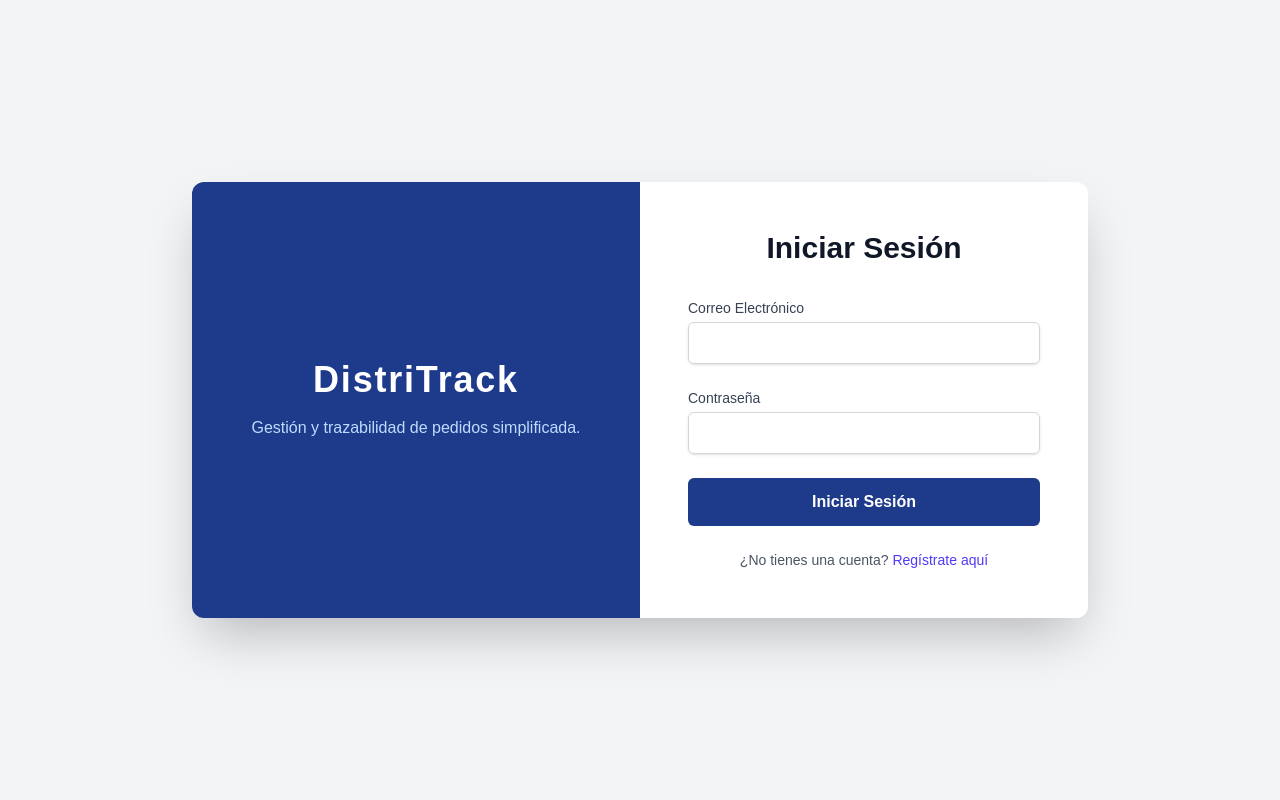
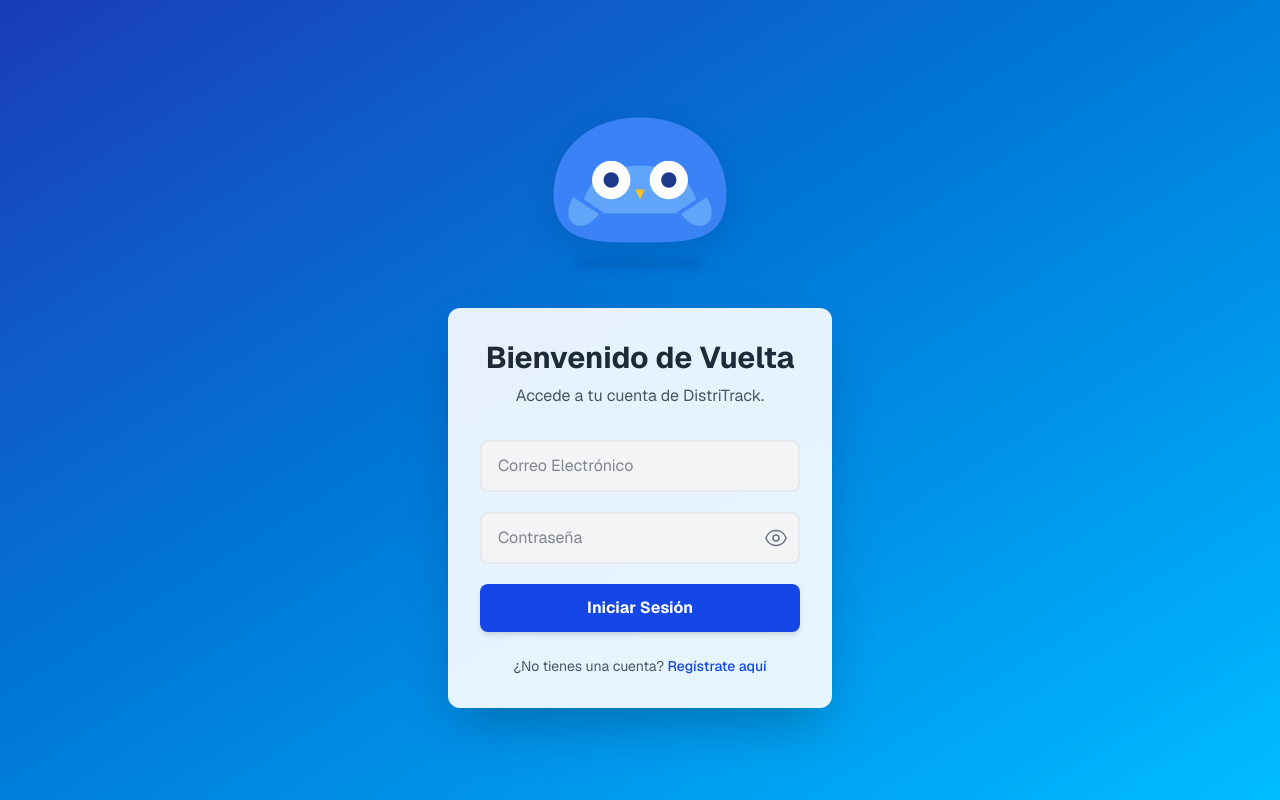
Before and after one commit to Districorr/DistriTrack, a Next.js app: page /login in a window 1280 px wide. Built offline with nearby package versions, Linux system fonts and the light colour scheme; no server answers.

Commit message:
Add files via upload

```diff
--- /dev/null
+++ b/src/app/login/TrakOwl.js
@@ -0,0 +1,175 @@
+'use client'
+
+import { motion, useMotionValue, useTransform } from 'framer-motion'
+import { useEffect } from 'react'
+
+const spring = { type: 'spring', stiffness: 200, damping: 20 }
+const subtleSpring = { type: 'spring', stiffness: 150, damping: 30 }
+
+// --- Variantes de Animación Detalladas ---
+
+const bodyVariants = {
+  idle: { y: [0, -3, 0], transition: { duration: 4, repeat: Infinity, ease: 'easeInOut' } },
+  loading: { scale: [1, 1.05, 1], transition: { duration: 1.5, repeat: Infinity, ease: 'easeInOut' } },
+}
+
+const headVariants = {
+  idle: { rotate: 0, y: 0, transition: spring },
+  lookEmail: { rotate: -2, y: 5, transition: spring },
+  lookPassword: { rotate: 4, y: 0, transition: spring },
+  error: { rotate: [0, -8, 8, -6, 6, 0], transition: { duration: 0.5, type: 'spring', stiffness: 300, damping: 15 } },
+}
+
+const eyelidVariants = {
+  idle: { y: 0, scaleY: 1, transition: subtleSpring },
+  blink: { y: [0, 18, 0], transition: { duration: 0.25, times: [0, 0.5, 1], repeat: Infinity, repeatDelay: 4 } },
+  squint: { y: 8, scaleY: 0.8, transition: subtleSpring },
+  loading: { y: 18, transition: { duration: 0.3, ease: 'easeOut' } },
+}
+
+const pupilVariants = {
+  idle: { x: 0, y: 0 },
+  lookEmail: { x: -2, y: 4 },
+  lookPassword: { x: 3, y: 0 },
+}
+
+const beakVariants = {
+  idle: { y: 0, scaleY: 1, transition: spring },
+  error: { y: 4, scaleY: 1.2, transition: { duration: 0.1, yoyo: 1, repeat: 1 } }
+}
+
+// --- NUEVAS VARIANTES PARA LAS ALAS ---
+const leftWingVariants = {
+  idle: { y: 0, rotate: 0, transition: spring },
+  peeking: { y: -35, rotate: 15, transition: spring }, // Sube y rota para cubrir
+}
+
+const rightWingVariants = {
+  idle: { y: 0, rotate: 0, transition: spring },
+  peeking: { y: -30, rotate: -10, transition: spring }, // Sube un poco menos para el efecto de espiar
+}
+
+const rightPupilPeekVariants = {
+  idle: { x: 0, transition: spring },
+  peeking: { x: 5, transition: spring }, // La pupila se mueve para espiar
+}
+
+const shadowVariants = {
+  idle: { scale: [1, 0.95, 1], opacity: [0.1, 0.05, 0.1], transition: { duration: 4, repeat: Infinity, ease: 'easeInOut' } },
+}
+
+export default function TrakOwl({ state, isPasswordVisible }) {
+  const mouseX = useMotionValue(typeof window !== 'undefined' ? window.innerWidth / 2 : 0);
+  const mouseY = useMotionValue(typeof window !== 'undefined' ? window.innerHeight / 2 : 0);
+
+  useEffect(() => {
+    const handleMouseMove = (e) => {
+      mouseX.set(e.clientX);
+      mouseY.set(e.clientY);
+    };
+    window.addEventListener('mousemove', handleMouseMove);
+    return () => window.removeEventListener('mousemove', handleMouseMove);
+  }, [mouseX, mouseY]);
+
+  const pupilTranslateX = useTransform(mouseX, [0, typeof window !== 'undefined' ? window.innerWidth : 0], [-4, 4]);
+  const pupilTranslateY = useTransform(mouseY, [0, typeof window !== 'undefined' ? window.innerHeight : 0], [-3, 3]);
+
+  const headState = state === 'emailFocus' ? 'lookEmail' : state === 'passwordFocus' ? 'lookPassword' : state === 'error' ? 'error' : 'idle';
+  const eyelidState = state === 'passwordFocus' ? 'squint' : state === 'loading' ? 'loading' : 'blink';
+  const beakState = state === 'error' ? 'error' : 'idle';
+  const wingState = isPasswordVisible ? 'peeking' : 'idle'; // El estado para las alas
+
+  const arePupilsFollowingMouse = state === 'idle' || state === 'error';
+
+  return (
+    <div className="relative w-48 h-48 flex flex-col items-center justify-center">
+      <motion.div
+        className="w-full h-auto"
+        initial="idle"
+        animate={state === 'loading' ? 'loading' : 'idle'}
+        variants={bodyVariants}
+      >
+        <motion.svg
+          viewBox="0 0 200 150"
+          className="w-full h-full"
+          style={{ filter: 'drop-shadow(0 10px 15px rgba(0,0,0,0.1))' }}
+        >
+          <motion.g
+            initial="idle"
+            animate={headState}
+            variants={headVariants}
+          >
+            {/* Cuerpo */}
+            <path d="M100,10 C150,10 190,40 190,90 C190,140 150,140 100,140 C50,140 10,140 10,90 C10,40 50,10 100,10 Z" fill="#3B82F6" />
+            <path d="M100,60 C140,60 160,80 160,110 L40,110 C40,80 60,60 100,60 Z" fill="#60A5FA" />
+
+            {/* Ojos */}
+            <circle cx="70" cy="75" r="20" fill="white" />
+            <circle cx="130" cy="75" r="20" fill="white" />
+
+            {/* Grupo de pupilas */}
+            <motion.g
+              style={{
+                x: arePupilsFollowingMouse ? pupilTranslateX : 0,
+                y: arePupilsFollowingMouse ? pupilTranslateY : 0,
+              }}
+              initial="idle"
+              animate={state === 'emailFocus' ? 'lookEmail' : state === 'passwordFocus' ? 'lookPassword' : 'idle'}
+              variants={pupilVariants}
+              transition={subtleSpring}
+            >
+              <circle cx="70" cy="75" r="8" fill="#1E3A8A" />
+              {/* Pupila derecha con animación de espiar independiente */}
+              <motion.circle
+                cx="130"
+                cy="75"
+                r="8"
+                fill="#1E3A8A"
+                initial="idle"
+                animate={wingState}
+                variants={rightPupilPeekVariants}
+              />
+            </motion.g>
+
+            {/* Párpados (sin cambios, ya no hacen el guiño) */}
+            <motion.path d="M50,55 a20,20 180 0,1 40,0" fill="#3B82F6" initial="idle" animate={eyelidState} variants={eyelidVariants} style={{ transformOrigin: "center 75px" }} />
+            <motion.path d="M110,55 a20,20 180 0,1 40,0" fill="#3B82F6" initial="idle" animate={eyelidState} variants={eyelidVariants} style={{ transformOrigin: "center 75px" }} />
+
+            {/* --- NUEVOS ELEMENTOS: LAS ALAS --- */}
+            <motion.path
+              d="M30,90 C10,120 40,140 60,110 Z"
+              fill="#60A5FA"
+              stroke="#3B82F6"
+              strokeWidth="4"
+              initial="idle"
+              animate={wingState}
+              variants={leftWingVariants}
+              style={{ transformOrigin: "50px 100px" }}
+            />
+            <motion.path
+              d="M170,90 C190,120 160,140 140,110 Z"
+              fill="#60A5FA"
+              stroke="#3B82F6"
+              strokeWidth="4"
+              initial="idle"
+              animate={wingState}
+              variants={rightWingVariants}
+              style={{ transformOrigin: "150px 100px" }}
+            />
+
+            {/* Pico */}
+            <motion.path d="M95,85 L105,85 L100,95 Z" fill="#FBBF24" initial="idle" animate={beakState} variants={beakVariants} style={{ transformOrigin: "center 85px" }} />
+          </motion.g>
+        </motion.svg>
+      </motion.div>
+
+      <motion.div
+        className="w-2/3 h-2 bg-black rounded-full mt-2"
+        initial="idle"
+        animate="idle"
+        variants={shadowVariants}
+        style={{ filter: 'blur(5px)' }}
+      />
+    </div>
+  )
+}
--- a/src/app/login/page.js
+++ b/src/app/login/page.js
@@ -1,18 +1,19 @@
-// --- START OF FILE: src/app/login/page.js (FULL, VERIFIED, AND UNABRIDGED) ---
-
 'use client'
 
 import { useState, Suspense } from 'react'
 import { useRouter, useSearchParams } from 'next/navigation'
 import { createClient } from '@/lib/supabase/client'
 import Link from 'next/link'
+import { motion } from 'framer-motion'
+import { EyeIcon, EyeSlashIcon } from '@heroicons/react/24/outline'
+import TrakOwl from './TrakOwl'
 
-// --- Componente que contiene la lógica y la UI ---
 function LoginPageContent() {
   const [email, setEmail] = useState('')
   const [password, setPassword] = useState('')
-  const [error, setError] = useState(null)
-  const [isLoading, setIsLoading] = useState(false)
+  const [showPassword, setShowPassword] = useState(false)
+  const [formState, setFormState] = useState('idle')
+  const [errorCount, setErrorCount] = useState(0); // <-- NUEVO: Contador de errores
 
   const router = useRouter()
   const searchParams = useSearchParams()
@@ -20,118 +21,131 @@
 
   const handleLogin = async (e) => {
     e.preventDefault()
-    setError(null)
-    setIsLoading(true)
+    setFormState('loading')
 
-    try {
     const { error } = await supabase.auth.signInWithPassword({
       email,
       password,
     })
 
     if (error) {
-        setError('Credenciales inválidas. Por favor, intente de nuevo.')
+      setFormState('error')
+      setErrorCount(prev => prev + 1); // <-- NUEVO: Incrementamos el contador
+      setTimeout(() => setFormState('idle'), 2000) // Damos más tiempo para la animación de error
     } else {
+      setErrorCount(0); // Reseteamos al iniciar sesión con éxito
       const redirectToParam = searchParams.get('redirect_to')
       if (redirectToParam) {
-          const redirectTo = decodeURIComponent(redirectToParam);
-          router.push(redirectTo)
+        router.push(decodeURIComponent(redirectToParam))
       } else {
         router.push('/dashboard')
       }
       router.refresh()
     }
-    } catch (e) {
-      setError('Ocurrió un error inesperado. Intente más tarde.')
-    } finally {
-      setIsLoading(false)
-    }
   }
 
   return (
-    <div className="flex items-center justify-center min-h-screen bg-gray-100 px-4">
-      <div className="relative mx-auto w-full max-w-4xl flex rounded-xl shadow-2xl overflow-hidden">
-
-        <div className="hidden md:flex w-1/2 flex-col items-center justify-center p-12 text-white" style={{ backgroundColor: '#1E3A8A' }}>
-          <h1 className="text-4xl font-bold tracking-wider">DistriTrack</h1>
-          <p className="mt-4 text-center text-blue-200">Gestión y trazabilidad de pedidos simplificada.</p>
+    <div className="flex flex-col items-center justify-center min-h-screen bg-gradient-to-br from-blue-800 to-sky-400 p-4 font-sans">
+      <motion.div
+        initial={{ opacity: 0, y: -30 }}
+        animate={{ opacity: 1, y: 0 }}
+        transition={{ duration: 0.6, type: 'spring' }}
+        className="w-full max-w-sm"
+      >
+        <div className="mb-6 flex justify-center">
+          <TrakOwl
+            state={formState}
+            isPasswordVisible={showPassword}
+            emailLength={email.length}
+            passwordLength={password.length}
+            errorCount={errorCount} // <-- NUEVO: Pasamos el contador como prop
+          />
         </div>
 
-        <div className="w-full md:w-1/2 p-8 sm:p-12 bg-white">
-          <h2 className="text-3xl font-bold text-center text-gray-900 mb-8">
-            Iniciar Sesión
-          </h2>
-          <form onSubmit={handleLogin} className="space-y-6">
+        <div className="bg-white/90 backdrop-blur-lg p-8 rounded-xl shadow-2xl">
+          <h1 className="text-3xl font-bold text-center text-gray-800 mb-2">Bienvenido de Vuelta</h1>
+          <p className="text-center text-gray-600 mb-8">Accede a tu cuenta de DistriTrack.</p>
+
+          <form onSubmit={handleLogin} className="space-y-5">
             <div>
-              <label htmlFor="email" className="block text-sm font-medium text-gray-700">
-                Correo Electrónico
-              </label>
               <input
                 id="email"
                 name="email"
                 type="email"
+                placeholder="Correo Electrónico"
+                autoComplete="email"
                 required
                 value={email}
                 onChange={(e) => setEmail(e.target.value)}
-                className="w-full px-3 py-2 mt-1 border border-gray-300 rounded-md shadow-sm focus:ring-indigo-500 focus:border-indigo-500 text-gray-900"
+                onFocus={() => setFormState('emailFocus')}
+                onBlur={() => setFormState('idle')}
+                className="w-full px-4 py-3 bg-gray-100 border-2 border-gray-200 rounded-lg focus:ring-blue-600 focus:border-blue-600 focus:outline-none text-gray-900 transition"
               />
             </div>
-            <div>
-              <label htmlFor="password" className="block text-sm font-medium text-gray-700">
-                Contraseña
-              </label>
+
+            <div className="relative">
               <input
                 id="password"
                 name="password"
-                type="password"
+                type={showPassword ? 'text' : 'password'}
+                placeholder="Contraseña"
+                autoComplete="current-password"
                 required
                 value={password}
                 onChange={(e) => setPassword(e.target.value)}
-                className="w-full px-3 py-2 mt-1 border border-gray-300 rounded-md shadow-sm focus:ring-indigo-500 focus:border-indigo-500 text-gray-900"
+                onFocus={() => setFormState('passwordFocus')}
+                onBlur={() => setFormState('idle')}
+                className="w-full px-4 py-3 bg-gray-100 border-2 border-gray-200 rounded-lg focus:ring-blue-600 focus:border-blue-600 focus:outline-none text-gray-900 transition"
               />
+              <button
+                type="button"
+                onClick={() => setShowPassword(!showPassword)}
+                className="absolute inset-y-0 right-0 flex items-center pr-3 text-gray-500 hover:text-blue-600"
+              >
+                {showPassword ? <EyeSlashIcon className="h-6 w-6" /> : <EyeIcon className="h-6 w-6" />}
+              </button>
             </div>
-            {error && (
-              <div className="p-3 text-center text-sm text-red-800 bg-red-100 border border-red-300 rounded-md">
-                {error}
-              </div>
+
+            {formState === 'error' && (
+              <motion.div
+                initial={{ height: 0, opacity: 0 }}
+                animate={{ height: 'auto', opacity: 1 }}
+                className="text-center text-sm font-medium text-red-600"
+              >
+                Credenciales incorrectas. Por favor, verifica tus datos.
+              </motion.div>
             )}
+
             <div>
-              <button
+              <motion.button
+                whileHover={{ scale: 1.03 }}
+                whileTap={{ scale: 0.98 }}
                 type="submit"
-                disabled={isLoading}
-                className="w-full flex justify-center px-4 py-3 font-semibold text-white rounded-md focus:outline-none focus:ring-2 focus:ring-offset-2 transition-colors disabled:opacity-70"
-                style={{ backgroundColor: '#1E3A8A' }}
+                disabled={formState === 'loading'}
+                className="w-full px-4 py-3 font-bold text-white bg-blue-700 rounded-lg shadow-md hover:bg-blue-800 focus:outline-none focus:ring-2 focus:ring-offset-2 focus:ring-blue-700 transition-colors disabled:bg-blue-400"
               >
-                {isLoading ? (
-                  <svg className="animate-spin h-5 w-5 text-white" xmlns="http://www.w3.org/2000/svg" fill="none" viewBox="0 0 24 24">
-                    <circle className="opacity-25" cx="12" cy="12" r="10" stroke="currentColor" strokeWidth="4"></circle>
-                    <path className="opacity-75" fill="currentColor" d="M4 12a8 8 0 018-8V0C5.373 0 0 5.373 0 12h4zm2 5.291A7.962 7.962 0 014 12H0c0 3.042 1.135 5.824 3 7.938l3-2.647z"></path>
-                  </svg>
-                ) : (
-                  'Iniciar Sesión'
-                )}
-              </button>
+                {formState === 'loading' ? 'Ingresando...' : 'Iniciar Sesión'}
+              </motion.button>
             </div>
           </form>
 
           <div className="mt-6 text-center">
             <p className="text-sm text-gray-600">
               ¿No tienes una cuenta?{' '}
-              <Link href="/register" className="font-medium text-indigo-600 hover:text-indigo-500">
+              <Link href="/register" className="font-medium text-blue-700 hover:text-blue-600">
                 Regístrate aquí
               </Link>
             </p>
           </div>
         </div>
-      </div>
+      </motion.div>
     </div>
   )
 }
 
-// --- Componente de página que usa Suspense ---
 export default function LoginPage() {
   return (
-    <Suspense fallback={<div className="flex items-center justify-center min-h-screen">Cargando...</div>}>
+    <Suspense fallback={<div className="flex items-center justify-center min-h-screen bg-gradient-to-br from-blue-800 to-sky-400">Cargando...</div>}>
       <LoginPageContent />
     </Suspense>
   );
```
Lines whose indentation alone changed are shown as unchanged.
